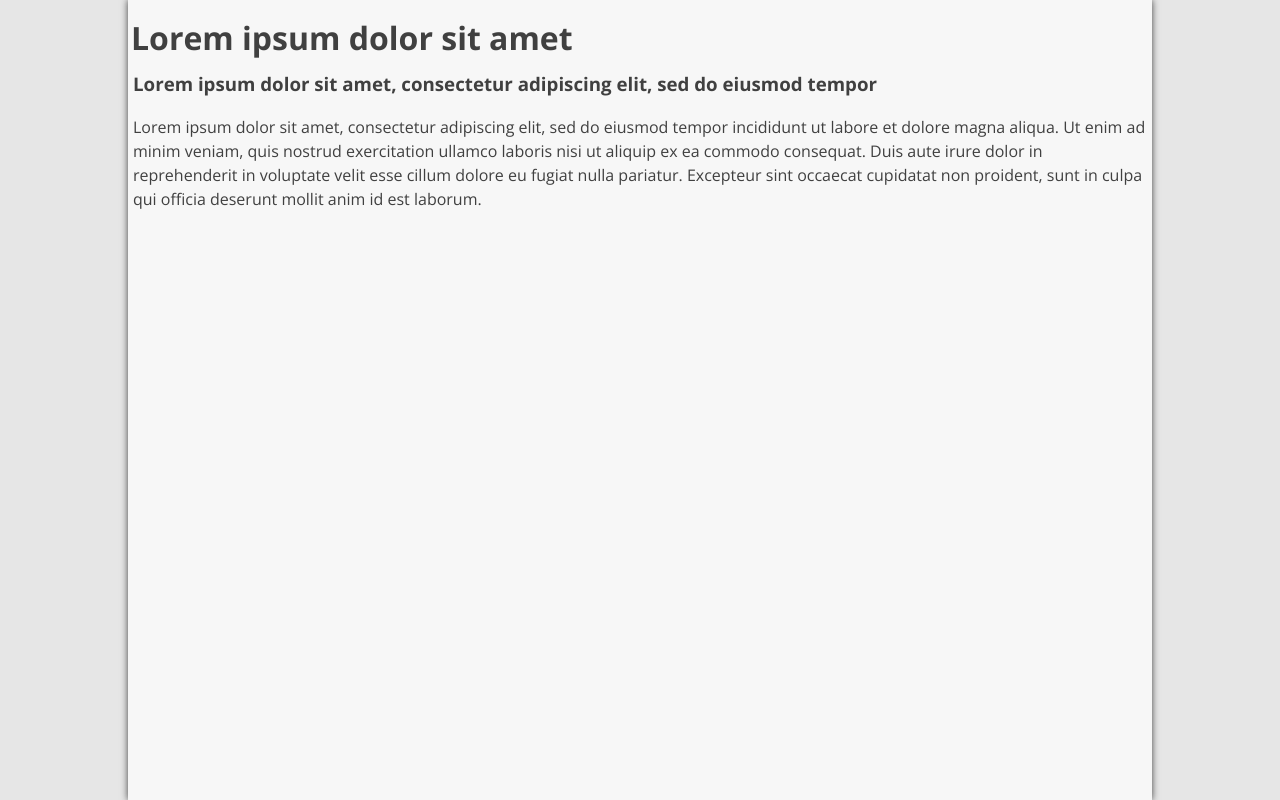
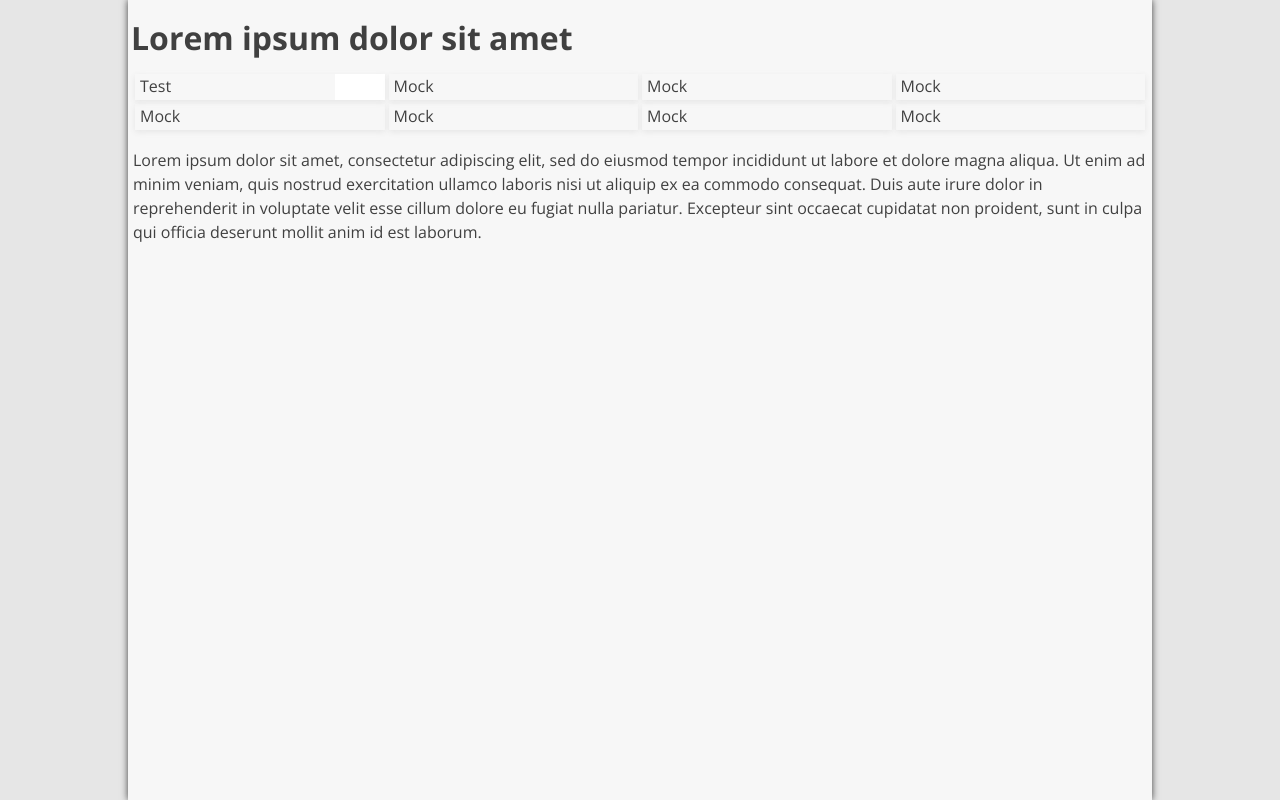
Before and after one commit to danaesignal/old-tradeskill-helper, a React app: page / in a window 1280 px wide. Built offline with nearby package versions, Linux system fonts and the light colour scheme.

Commit message:
Implements basic style mock for control panel cards

```diff
--- a/src/component/ControlPanel/ControlPanel.js
+++ b/src/component/ControlPanel/ControlPanel.js
@@ -3,12 +3,22 @@
 // Eventually you can swap servers and pull market data to populate the controls.
 
 import React, { PureComponent } from 'react';
+import classes from './ControlPanel.scss';
 
 class ControlPanel extends PureComponent{
   render(){
     return (
       <div>
-        <h3>Lorem ipsum dolor sit amet, consectetur adipiscing elit, sed do eiusmod tempor</h3>
+        <ul className={classes.ControlPanel}>
+          <li><div>Test</div><input type="text" style={{'width': '50px'}}></input></li>
+          <li>Mock</li>
+          <li>Mock</li>
+          <li>Mock</li>
+          <li>Mock</li>
+          <li>Mock</li>
+          <li>Mock</li>
+          <li>Mock</li>
+        </ul>
       </div>
     );
   }
--- /dev/null
+++ b/src/component/ControlPanel/ControlPanel.scss
@@ -0,0 +1,23 @@
+.ControlPanel {
+  display: flex;
+  flex-direction: row;
+  flex-wrap: wrap;
+  justify-content: space-between;
+  margin: 0;
+  padding: 0;
+
+  li {
+    width: calc(25% - 4px);
+    height: 1.62rem;
+    text-align: center;
+    display: flex;
+    justify-content: space-between;
+    box-shadow: 0px 2px 6px lighten(gray,40%);
+    margin: 2px;
+    padding-left: 5px;
+
+    input {
+      border: none;
+    }
+  }
+}
```
